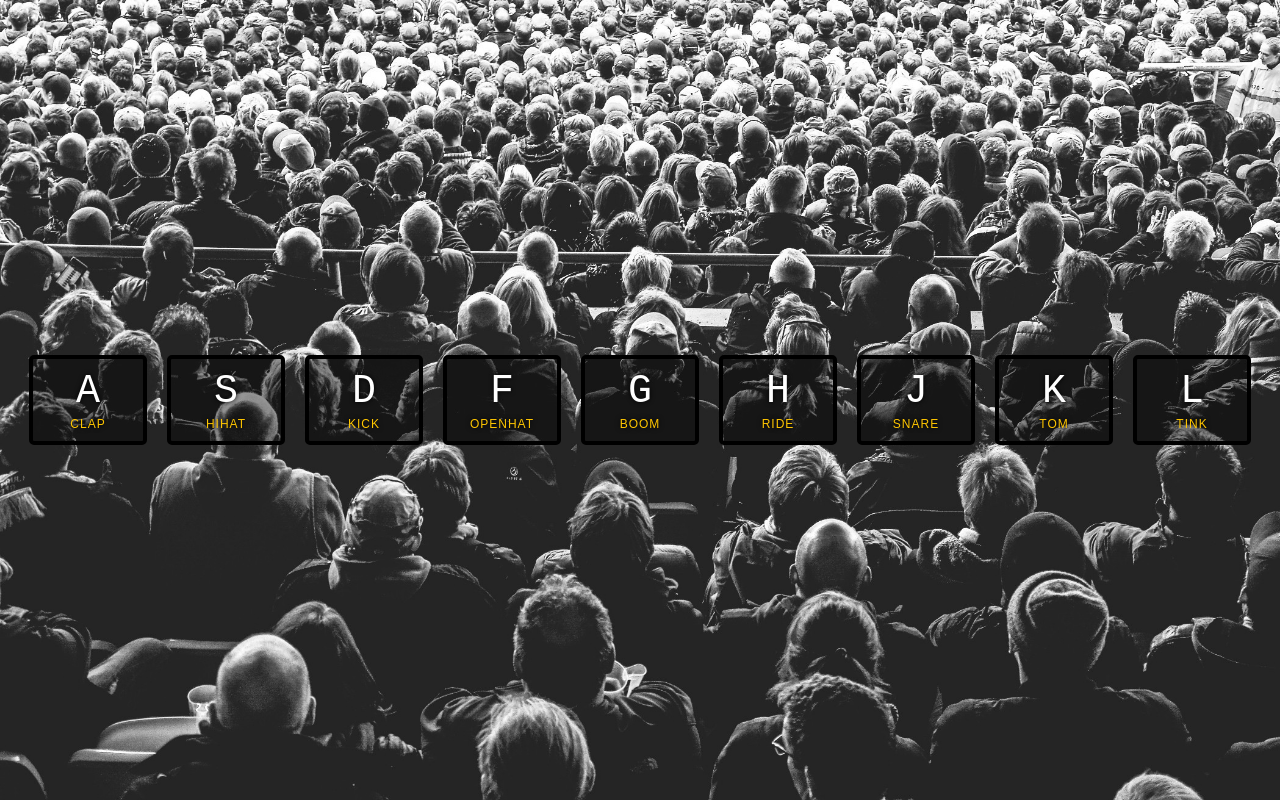
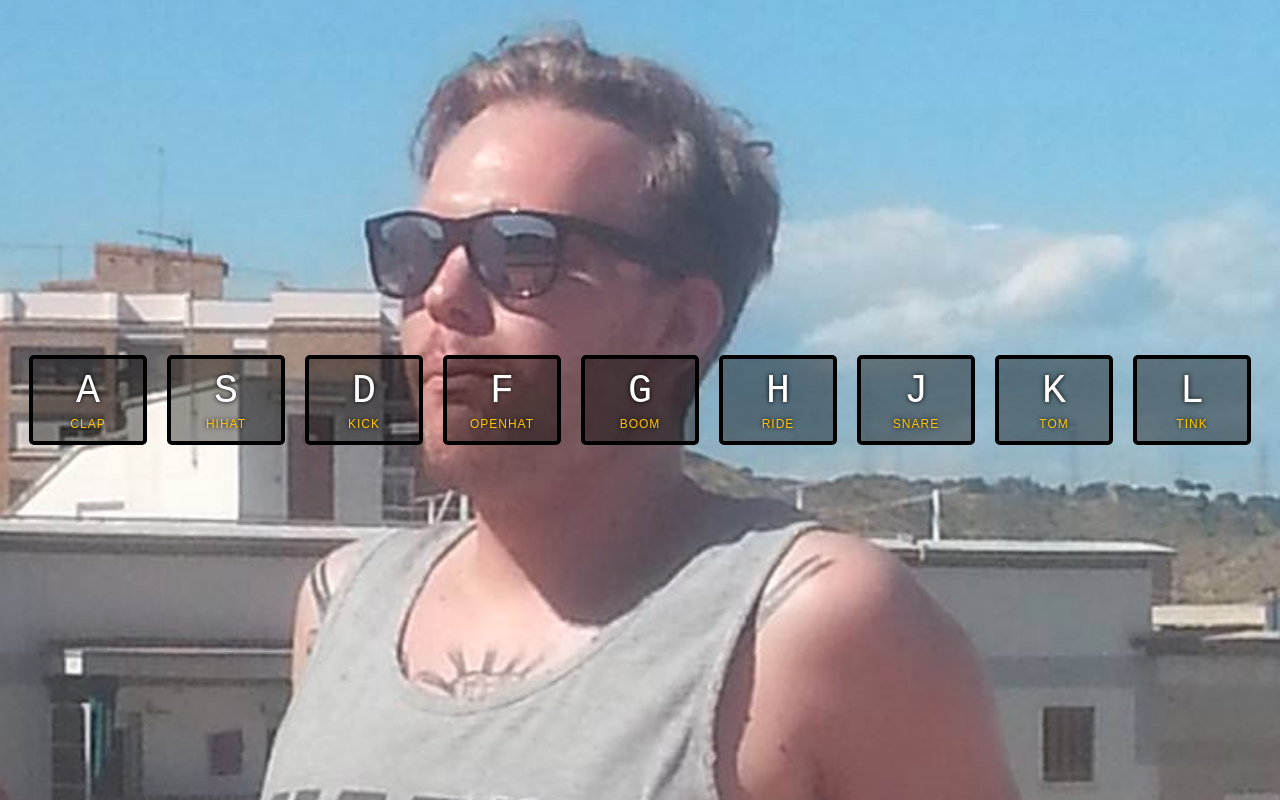
Before and after one commit to Smoearn/Smoearn.github.io, a plain HTML site: page index.html in a window 1280 px wide. Drawn offline with Linux system fonts and the light colour scheme.

Commit message:
new background image

```diff
--- a/style.css
+++ b/style.css
@@ -1,6 +1,6 @@
 html {
   font-size: 10px;
-  background: url("images/b9r5sEL.jpg") bottom center;
+  background: url("images/stephan.png") center;
   background-size: cover;
 }
 
```
Also changed, not shown: images/b9r5sEL.jpg (deleted), images/stephan.png (added).
